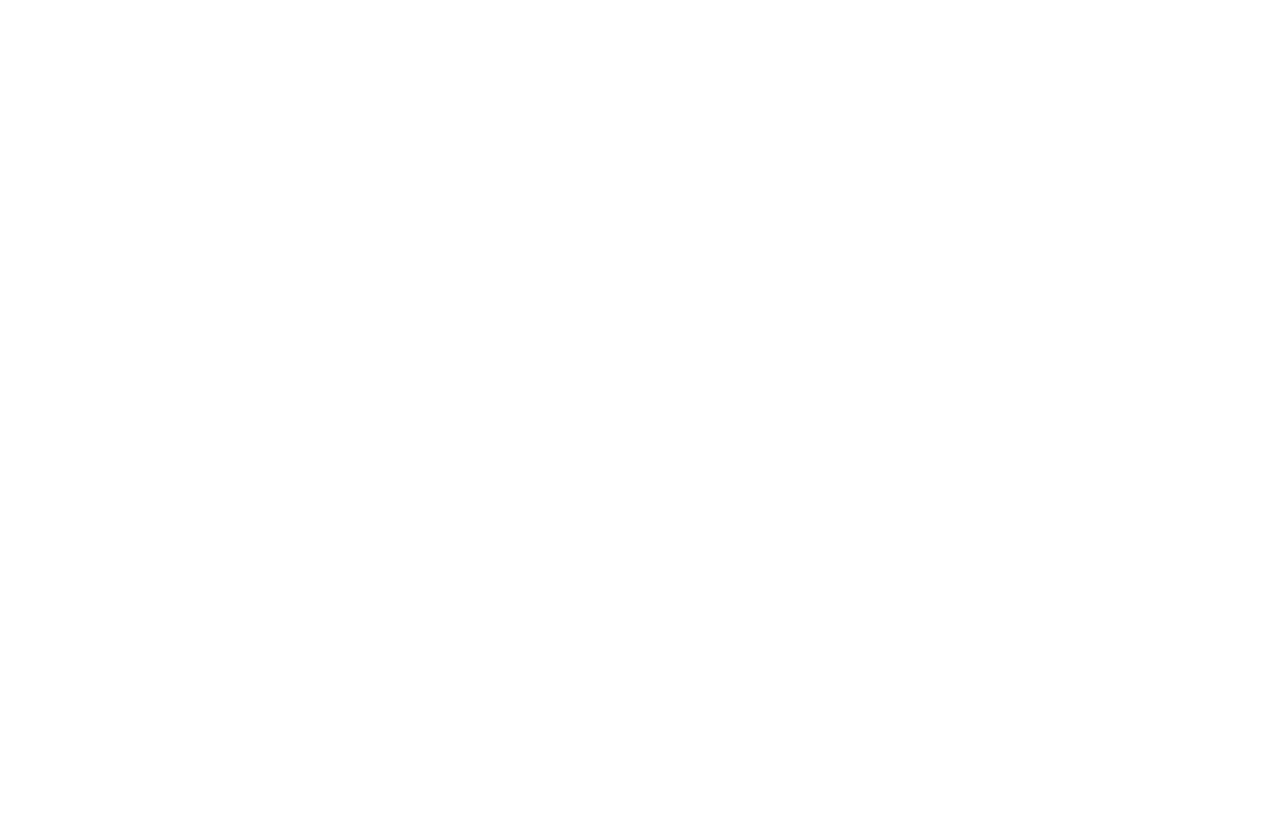
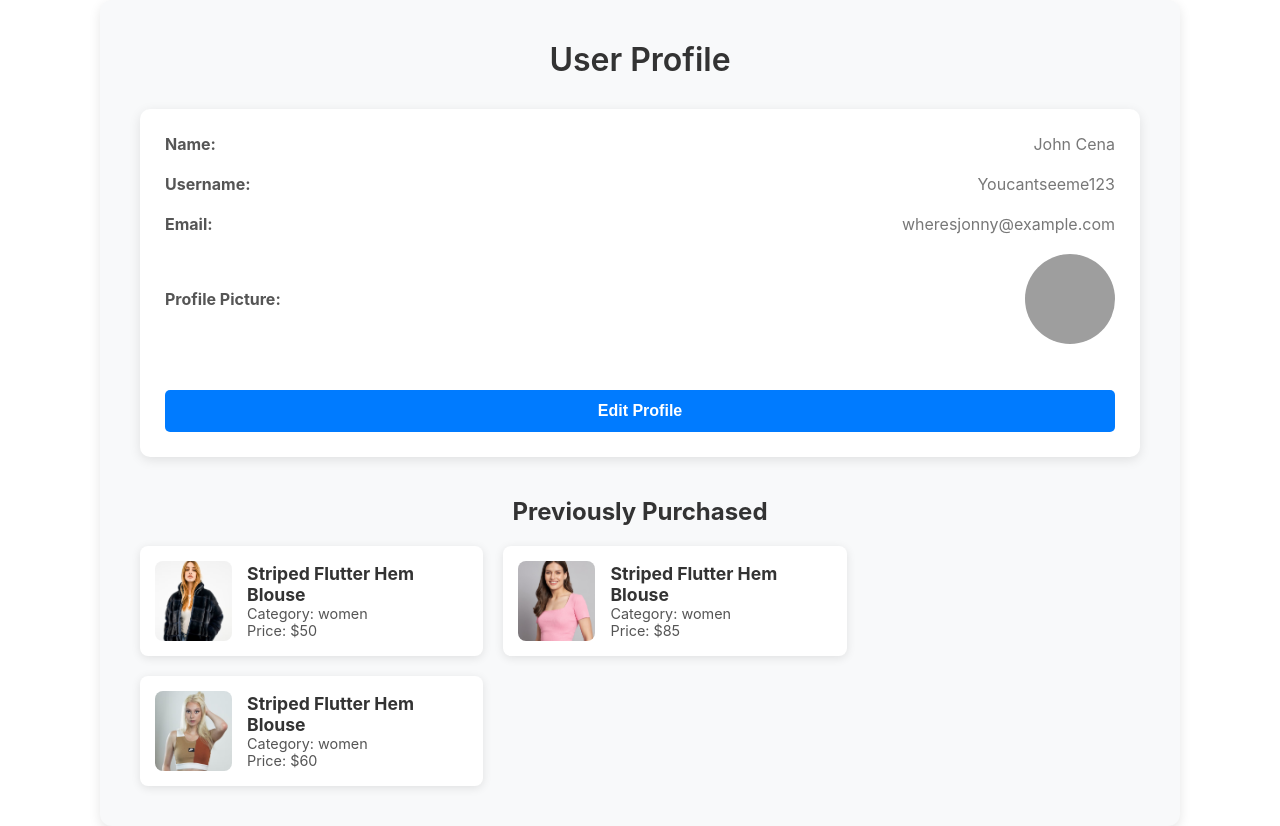
Before and after one commit to Bineshhhhh/e-commerce, a React (Create React App) app: page /profile in a window 1280 px wide. Before the commit this address had no page. Before the commit the page ends 800 px from the top, so only its background shows below. Built offline with nearby package versions, Linux system fonts and the light colour scheme; grey boxes are pictures that could not be loaded.

Commit message:
Profile Done

```diff
--- a/src/App.js
+++ b/src/App.js
@@ -5,40 +5,40 @@ import Footer from './components/Footer/Footer';
 import LoginPage from './components/login/login';
 import { Route, Routes } from 'react-router-dom';
 import { BrowserRouter } from 'react-router-dom';
-
+import { UserProvider } from './context/UserContext';
+import Profile from './pages/Profile';
+import EditProfile from './pages/EditProfile';
 import ShopCategory from './pages/ShopCategory';
-import men_banner from './components/assets/Banners_all.jpeg'
-import women_banner from './components/assets/Banners_all.jpeg'
-import kid_banner from './components/assets/Banners_all.jpeg'
+import men_banner from './components/assets/Banners_all.jpeg';
+import women_banner from './components/assets/Banners_all.jpeg';
+import kid_banner from './components/assets/Banners_all.jpeg';
 import Product from './pages/Product';
 import ShopContextProvider from './context/ShopContext';
 
 function App() {
   return (
-    <div className  = 'App'>
+    <div className="App">
       <ShopContextProvider>
-        <BrowserRouter>
-          <Routes>
-
-            <Route exact path="/" element={<><Navbar/><Shop/><Footer/></>}/>
-            <Route exact path="/mens" element={<ShopCategory banner={men_banner} category="men"/>} />
-            <Route exact path="/womens" element={<ShopCategory banner={women_banner} category="women"/>} />
-            <Route exact path="/kids" element={<ShopCategory banner={kid_banner} category="kid"/>} />
-            <Route exact path="/product" element={<Product/>}>
-              <Route exact path=":productId" element={<Product/>}/>
-            </Route>
-
-      <Route exact path="/" element={<><Navbar/><Shop/><Footer/></>}/>
-      <Route exact path="/home" element={<><Navbar/><Shop/><Footer/></>}/>
-      <Route exact path="/login" element={<LoginPage/>}/>
-
-
-          </Routes>
-        </BrowserRouter>
+        <UserProvider>
+          <BrowserRouter>
+            <Routes>
+              <Route exact path="/" element={<><Navbar /><Shop /><Footer /></>} />
+              <Route path="/profile" element={<Profile />} />
+              <Route path="/edit-profile" element={<EditProfile />} />
+              <Route exact path="/mens" element={<ShopCategory banner={men_banner} category="men" />} />
+              <Route exact path="/womens" element={<ShopCategory banner={women_banner} category="women" />} />
+              <Route exact path="/kids" element={<ShopCategory banner={kid_banner} category="kid" />} />
+              <Route exact path="/product" element={<Product />}>
+                <Route exact path=":productId" element={<Product />} />
+              </Route>
+              <Route exact path="/" element={<><Navbar /><Shop /><Footer /></>} />
+              <Route exact path="/home" element={<><Navbar /><Shop /><Footer /></>} />
+              <Route exact path="/login" element={<LoginPage />} />
+            </Routes>
+          </BrowserRouter>
+        </UserProvider>
       </ShopContextProvider>
     </div>
-
-
   );
 }
 
--- a/src/components/Items/Item.jsx
+++ b/src/components/Items/Item.jsx
@@ -15,8 +15,6 @@ const Item = (props) => {
             ${props.old_price}
         </div>
       </div>
-      <button type='button'>Add to Cart</button>
-
     </div>
   )
 }
--- a/src/components/Navbar/Navbar.jsx
+++ b/src/components/Navbar/Navbar.jsx
@@ -38,6 +38,9 @@ const Navbar = () => {
            <Link to="/kid" className="nav-link">Kid</Link>
             {menu === "kid" && <hr />}
           </li>
+          <li className="profile-link">
+          <Link to="/profile">Profile</Link>
+          </li>
         </ul>
         <div className="nav-login-cart">
           <button onClick = {handleLoginClick}> Login</button>
--- /dev/null
+++ b/src/context/UserContext.js
@@ -0,0 +1,24 @@
+import React, { createContext, useState, useContext } from 'react';
+
+// Create a context for user data
+const UserContext = createContext();
+
+// Create a provider component
+export const UserProvider = ({ children }) => {
+  const [user, setUser] = useState({
+    name: "John Cena",
+    username: "Youcantseeme123",
+    email: "wheresjonny@example.com",
+    profilePicture: "path/to/profile-picture.jpg",
+    previouslyPurchased: [1, 2, 3], // IDs of purchased products
+  });
+
+  return (
+    <UserContext.Provider value={{ user, setUser }}>
+      {children}
+    </UserContext.Provider>
+  );
+};
+
+// Custom hook to access user data
+export const useUser = () => useContext(UserContext);
--- /dev/null
+++ b/src/pages/CSS/EditProfile.css
@@ -0,0 +1,61 @@
+/* Edit Profile Section */
+.edit-profile {
+    padding: 30px;
+    max-width: 600px;
+    margin: 0 auto;
+    background-color: #fff;
+    border-radius: 8px;
+    box-shadow: 0 4px 8px rgba(0, 0, 0, 0.1);
+  }
+
+  form {
+    display: flex;
+    flex-direction: column;
+    gap: 20px;
+  }
+
+  .form-item {
+    display: flex;
+    flex-direction: column;
+    gap: 5px;
+  }
+
+  label {
+    font-weight: 600;
+    color: #333;
+  }
+
+  input {
+    padding: 12px;
+    font-size: 16px;
+    border: 1px solid #ccc;
+    border-radius: 4px;
+    background-color: #f9f9f9;
+    color: #333;
+  }
+
+  input:focus {
+    border-color: #007bff;
+    outline: none;
+    background-color: #fff;
+  }
+
+  button {
+    padding: 12px 20px;
+    background-color: #28a745;
+    color: white;
+    font-size: 16px;
+    font-weight: 600;
+    border: none;
+    border-radius: 5px;
+    cursor: pointer;
+    transition: background-color 0.3s ease;
+  }
+
+  button:hover {
+    background-color: #218838;
+  }
+
+  button:focus {
+    outline: none;
+  }
--- /dev/null
+++ b/src/pages/CSS/Profile.css
@@ -0,0 +1,143 @@
+/* Profile Page Styles */
+.profile {
+    padding: 40px;
+    background-color: #f8f9fa;
+    border-radius: 12px;
+    max-width: 1000px;
+    margin: 0 auto;
+    box-shadow: 0 4px 12px rgba(0, 0, 0, 0.1);
+  }
+
+  /* Profile Heading */
+  .profile h1 {
+    font-size: 2rem;
+    font-weight: 600;
+    color: #333;
+    text-align: center;
+    margin-bottom: 30px;
+  }
+
+  /* Profile Info Section */
+  .profile-info {
+    background: #fff;
+    padding: 25px;
+    border-radius: 10px;
+    box-shadow: 0 3px 12px rgba(0, 0, 0, 0.1);
+    margin-bottom: 40px;
+  }
+
+  /* Profile Info Items */
+  .profile-item {
+    display: flex;
+    justify-content: space-between;
+    align-items: center;
+    margin-bottom: 20px;
+    font-size: 1rem;
+  }
+
+  .profile-item strong {
+    color: #555;
+  }
+
+  .profile-item p {
+    color: #777;
+  }
+
+  .profile-item img {
+    border-radius: 50%;
+    width: 90px;
+    height: 90px;
+    object-fit: cover;
+  }
+
+  /* Edit Profile Button */
+  .edit-profile-btn {
+    text-align: center;
+    margin-top: 30px;
+  }
+
+  .edit-profile-btn button {
+    padding: 12px 25px;
+    background-color: #007bff;
+    color: white;
+    border: none;
+    border-radius: 5px;
+    font-size: 1rem;
+    cursor: pointer;
+    transition: background-color 0.3s;
+  }
+
+  .edit-profile-btn button:hover {
+    background-color: #0056b3;
+  }
+
+  /* Order History Section */
+  .order-history {
+    margin-top: 40px;
+  }
+
+  .order-history h2 {
+    font-size: 1.5rem;
+    color: #333;
+    margin-bottom: 20px;
+  }
+
+  /* Order Items */
+  .order-list {
+    display: flex;
+    flex-wrap: wrap;
+    gap: 20px;
+  }
+
+  .order-item {
+    display: flex;
+    align-items: center;
+    gap: 15px;
+    width: calc(33.333% - 20px);
+    background-color: #fff;
+    padding: 15px;
+    border-radius: 8px;
+    box-shadow: 0 2px 10px rgba(0, 0, 0, 0.1);
+    transition: transform 0.3s ease, box-shadow 0.3s ease;
+  }
+
+  .order-item:hover {
+    transform: translateY(-5px);
+    box-shadow: 0 4px 15px rgba(0, 0, 0, 0.2);
+  }
+
+  .order-item img {
+    border-radius: 8px;
+    width: 80px;
+    height: 80px;
+    object-fit: cover;
+  }
+
+  .order-item-info {
+    display: flex;
+    flex-direction: column;
+  }
+
+  .order-item-info h3 {
+    font-size: 1.1rem;
+    color: #333;
+    margin: 0;
+  }
+
+  .order-item-info p {
+    color: #555;
+    font-size: 0.9rem;
+  }
+
+  /* Responsive Design */
+  @media (max-width: 768px) {
+    .order-item {
+      width: calc(50% - 20px);
+    }
+  }
+
+  @media (max-width: 480px) {
+    .order-item {
+      width: 100%;
+    }
+  }
--- /dev/null
+++ b/src/pages/EditProfile.jsx
@@ -0,0 +1,112 @@
+import React, { useState } from 'react';
+import { useNavigate } from 'react-router-dom'; // Import useNavigate
+import { useUser } from '../context/UserContext';
+import '../pages/CSS/EditProfile.css';
+
+const EditProfile = () => {
+  const { user, setUser } = useUser(); // Get user data and setter from context
+  const [editedUser, setEditedUser] = useState({ ...user });
+  const navigate = useNavigate(); // Initialize useNavigate
+
+  // Handle form field changes
+  const handleChange = (e) => {
+    const { name, value } = e.target;
+    setEditedUser((prevState) => ({
+      ...prevState,
+      [name]: value,
+    }));
+  };
+
+  // Handle profile picture change
+  const handleProfilePictureChange = (e) => {
+    const file = e.target.files[0];
+    if (file) {
+      setEditedUser((prevState) => ({
+        ...prevState,
+        profilePicture: URL.createObjectURL(file),
+      }));
+    }
+  };
+
+  // Handle save profile updates
+  const handleSaveProfile = (e) => {
+    e.preventDefault();
+    setUser(editedUser); // Update the user data in the context
+    console.log("Profile updated:", editedUser);
+    // Optionally, send updated data to the backend
+
+    // Redirect to profile page
+    navigate('/profile');
+  };
+
+  return (
+    <div className="edit-profile">
+      <h1>Edit Profile</h1>
+
+      <form onSubmit={handleSaveProfile}>
+        <div className="form-item">
+          <label>Name:</label>
+          <input
+            type="text"
+            name="name"
+            value={editedUser.name}
+            onChange={handleChange}
+          />
+        </div>
+
+        <div className="form-item">
+          <label>Username:</label>
+          <input
+            type="text"
+            name="username"
+            value={editedUser.username}
+            onChange={handleChange}
+          />
+        </div>
+
+        <div className="form-item">
+          <label>Email:</label>
+          <input
+            type="email"
+            name="email"
+            value={editedUser.email}
+            onChange={handleChange}
+          />
+        </div>
+
+        <div className="form-item">
+          <label>Password:</label>
+          <input
+            type="password"
+            name="password"
+            value={editedUser.password}
+            onChange={handleChange}
+          />
+        </div>
+
+        <div className="form-item">
+          <label>Profile Picture:</label>
+          <input
+            type="file"
+            name="profilePicture"
+            accept="image/*"
+            onChange={handleProfilePictureChange}
+          />
+          {editedUser.profilePicture && (
+            <div className="profile-picture-preview">
+              <img
+                src={editedUser.profilePicture}
+                alt="Profile Preview"
+                style={{ width: '100px', height: '100px', objectFit: 'cover', marginTop: '10px' }}
+              />
+            </div>
+          )}
+        </div>
+
+        <button type="submit">Save Changes</button>
+      </form>
+    </div>
+  );
+};
+
+export default EditProfile;
--- /dev/null
+++ b/src/pages/Profile.jsx
@@ -0,0 +1,62 @@
+import React from 'react';
+import { Link } from 'react-router-dom';
+import { useUser } from '../context/UserContext';
+import '../pages/CSS/Profile.css';
+import all_products from '../components/assets/all_product';
+
+const Profile = () => {
+  const { user } = useUser(); // Get user data from context
+
+  // Get the previously purchased items based on product IDs
+  const purchasedItems = all_products.filter(product =>
+    user.previouslyPurchased.includes(product.id)
+  );
+
+  return (
+    <div className="profile">
+      <h1>User Profile</h1>
+      <div className="profile-info">
+        <div className="profile-item">
+          <strong>Name:</strong> <p>{user.name}</p>
+        </div>
+        <div className="profile-item">
+          <strong>Username:</strong> <p>{user.username}</p>
+        </div>
+        <div className="profile-item">
+          <strong>Email:</strong> <p>{user.email}</p>
+        </div>
+        <div className="profile-item">
+          <strong>Profile Picture:</strong>
+          <img src={user.profilePicture} alt="Profile" width="100" height="100" />
+        </div>
+        <div className="edit-profile-btn">
+          <Link to="/edit-profile">
+            <button>Edit Profile</button>
+          </Link>
+        </div>
+      </div>
+
+      <div className="order-history">
+        <h2>Previously Purchased</h2>
+        <div className="order-list">
+          {purchasedItems.length === 0 ? (
+            <p>No items purchased yet.</p>
+          ) : (
+            purchasedItems.map((order) => (
+              <div key={order.id} className="order-item">
+                <img src={order.image} alt={order.name} width="100" height="100" />
+                <div className="order-item-info">
+                  <h3>{order.name}</h3>
+                  <p>Category: {order.category}</p>
+                  <p>Price: ${order.new_price}</p>
+                </div>
+              </div>
+            ))
+          )}
+        </div>
+      </div>
+    </div>
+  );
+};
+
+export default Profile;
```
